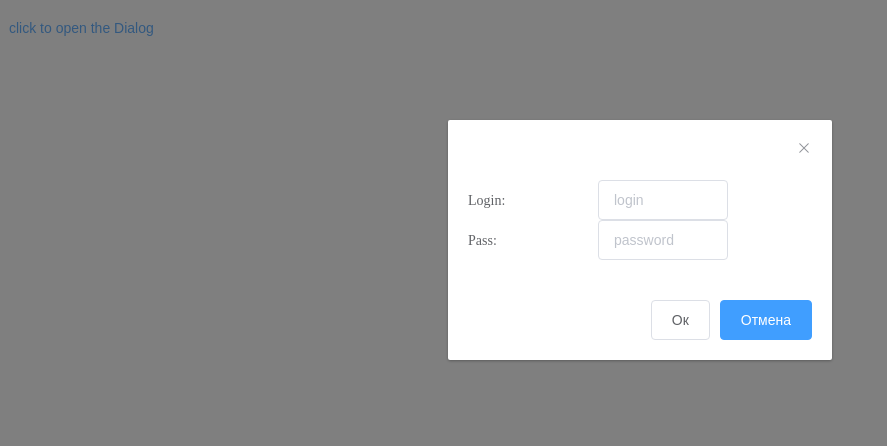
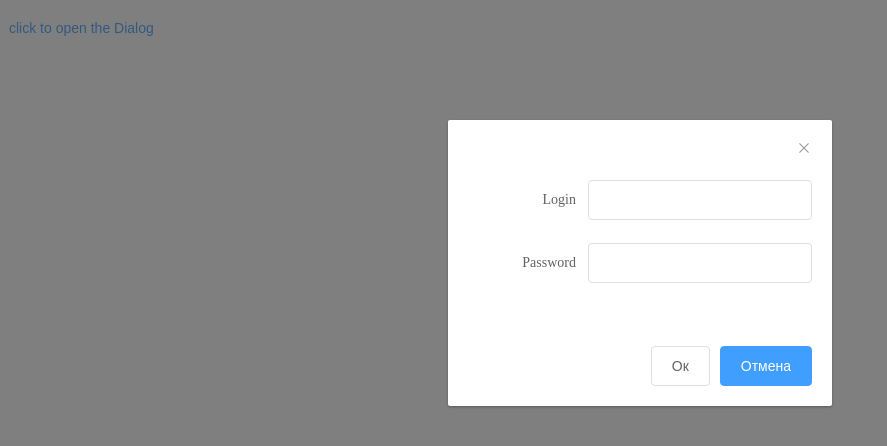
Before and after one commit to dumoff77/Vuejstest, a Vue app: page / in a window 1280 px wide. Both pictures are taken after a click on the button "click to open the Dialog". Shown: the top 446 px of the page, without its empty margins (0-887 px from the left). Built offline with nearby package versions, Linux system fonts and the light colour scheme.

Commit message:
App2 changes

```diff
--- a/src/App2.vue
+++ b/src/App2.vue
@@ -7,24 +7,15 @@
             :visible.sync="dialogVisible"
             width="30%"
             :before-close="handleClose">
-        <div>
-            <div class="demo-input-label">
-                <span>Login: </span>
-            </div>
-            <div class="demo-input-label">
-                <el-input placeholder="login" v-model="login"></el-input>
-            </div>
-        </div>
 
-
-        <div>
-            <div class="demo-input-label">
-                <span>Pass: </span>
-            </div>
-            <div class="demo-input-label">
-                <el-input placeholder="password" v-model="pass"></el-input>
-            </div>
-        </div>
+        <el-form :model="ruleForm" status-icon :rules="rules" ref="ruleForm" label-width="120px" class="demo-ruleForm">
+            <el-form-item label="Login" prop="login">
+                <el-input type="login" v-model="ruleForm.pass" autocomplete="off"></el-input>
+            </el-form-item>
+            <el-form-item label="Password" prop="pass">
+                <el-input type="password" v-model="ruleForm.login" autocomplete="off"></el-input>
+            </el-form-item>
+        </el-form>
 
         <span slot="footer" class="dialog-footer">
         <el-button @click="dialogVisible = false">Ок</el-button>
@@ -44,10 +35,13 @@
 <script>
     export default {
         data() {
+
             return {
                 dialogVisible: false,
-                login: '',
-                pass: ''
+                ruleForm: {
+                    pass: '',
+                    login: ''
+                },
             };
         },
         methods: {
```
